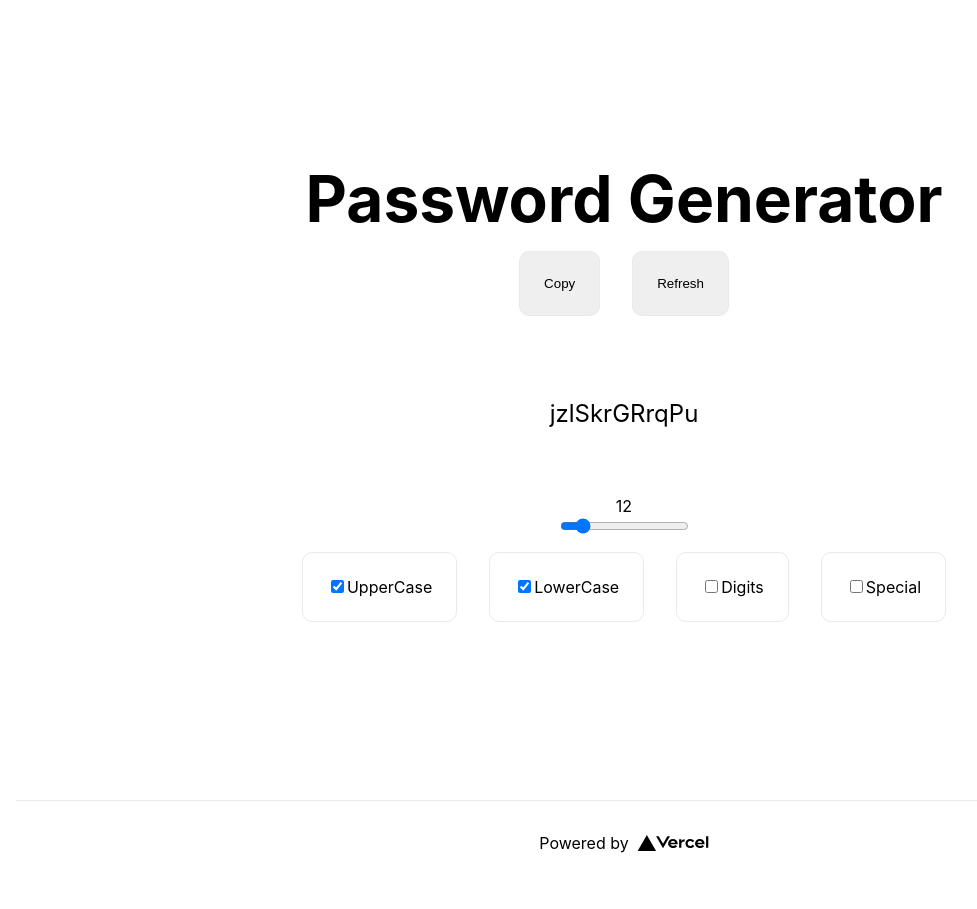
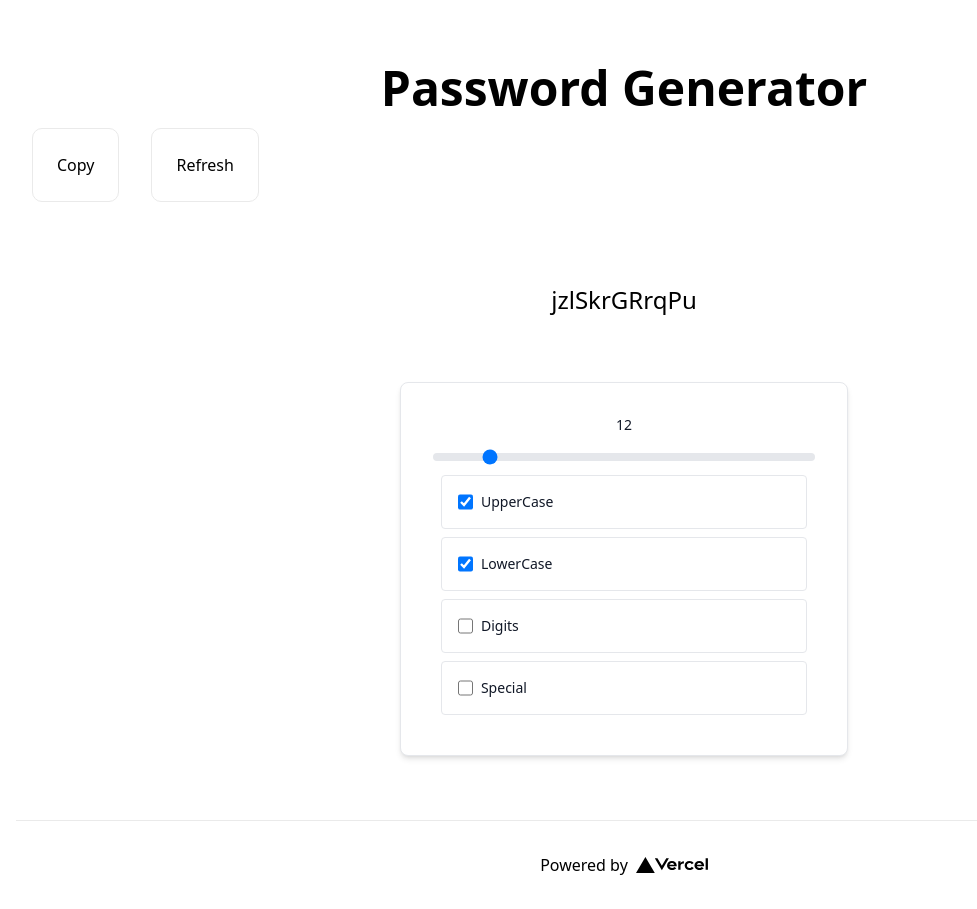
Before and after one commit to luanvenancio/password-generator, a Next.js app: page / in a window 1280 px wide. Shown: the whole page, without its empty margins (16-993 px from the left). Before the commit the page ends 885 px from the top, so only its background shows below. Built offline with nearby package versions, Linux system fonts and the light colour scheme.

Commit message:
Add tailwindcss

```diff
--- a/package.json
+++ b/package.json
@@ -17,8 +17,11 @@
     "@types/node": "18.11.18",
     "@types/react": "18.0.26",
     "@types/react-dom": "18.0.10",
+    "autoprefixer": "^10.4.13",
     "eslint": "8.32.0",
     "eslint-config-next": "^13.1.2",
+    "postcss": "^8.4.21",
+    "tailwindcss": "^3.2.4",
     "typescript": "4.9.4"
   }
 }
--- a/pages/index.tsx
+++ b/pages/index.tsx
@@ -84,9 +84,11 @@ const Home: NextPage = () => {
             </Head>
 
             <main className={styles.main}>
-                <h1 className={styles.title}>Password Generator</h1>
+                <h1 className="text-5xl font-semibold text-center">
+                    Password Generator
+                </h1>
 
-                <div>
+                <div className="container mx-auto">
                     <button
                         type="button"
                         id="copy-button"
@@ -110,32 +112,47 @@ const Home: NextPage = () => {
                     <p className={styles.description}>{password}</p>
                 </div>
 
-                <label htmlFor="pwd-length">{pwdLength}</label>
+                <div className="w-full max-w-md p-4 bg-white border border-gray-200 rounded-lg shadow-md sm:p-6 md:p-8 dark:bg-gray-800 dark:border-gray-700">
+                    <label
+                        htmlFor="pwd-length"
+                        className="block mb-2 text-sm text-center font-medium text-gray-900 dark:text-white"
+                    >
+                        {pwdLength}
+                    </label>
                     <input
                         type="range"
                         id="pwd-length"
                         name="pwd-length"
                         min="4"
                         max="64"
+                        className="w-full h-2 bg-gray-200 rounded-lg appearance-none cursor-pointer dark:bg-gray-700"
                         value={pwdLength}
                         onChange={handleLengthOnChange}
                     />
 
-                <div className={styles.grid}>
                     {options.map(({ name }, index) => {
                         return (
-                            <div className={styles.card} key={index}>
+                            <div
+                                className="flex items-center pl-4 m-2 border border-gray-200 rounded hover:bg-gray-50 dark:border-gray-700"
+                                key={index}
+                            >
                                 <input
                                     type="checkbox"
                                     id={`checkbox-${index}`}
                                     name={name}
                                     value={name}
                                     checked={checkedState[index]}
+                                    className="w-4 h-4 cursor-pointer text-blue-600 bg-gray-100 border-gray-300 rounded focus:ring-blue-500 dark:focus:ring-blue-600 dark:ring-offset-gray-800 focus:ring-2 dark:bg-gray-700 dark:border-gray-600"
                                     onChange={() =>
                                         handleCheckBoxOnChange(index)
                                     }
                                 />
-                                <label htmlFor={name}>{name}</label>
+                                <label
+                                    htmlFor={name}
+                                    className="w-full py-4 ml-2 text-sm font-medium text-gray-900 dark:text-gray-300"
+                                >
+                                    {name}
+                                </label>
                             </div>
                         );
                     })}
--- /dev/null
+++ b/postcss.config.js
@@ -0,0 +1,6 @@
+module.exports = {
+  plugins: {
+    tailwindcss: {},
+    autoprefixer: {},
+  },
+}
--- a/styles/globals.css
+++ b/styles/globals.css
@@ -1,26 +1,3 @@
-html,
-body {
-  padding: 0;
-  margin: 0;
-  font-family: -apple-system, BlinkMacSystemFont, Segoe UI, Roboto, Oxygen,
-    Ubuntu, Cantarell, Fira Sans, Droid Sans, Helvetica Neue, sans-serif;
-}
-
-a {
-  color: inherit;
-  text-decoration: none;
-}
-
-* {
-  box-sizing: border-box;
-}
-
-@media (prefers-color-scheme: dark) {
-  html {
-    color-scheme: dark;
-  }
-  body {
-    color: white;
-    background: black;
-  }
-}
+@tailwind base;
+@tailwind components;
+@tailwind utilities;
--- /dev/null
+++ b/tailwind.config.js
@@ -0,0 +1,11 @@
+/** @type {import('tailwindcss').Config} */
+module.exports = {
+  content: [
+    "./pages/**/*.{js,ts,jsx,tsx}",
+    "./components/**/*.{js,ts,jsx,tsx}",
+  ],
+  theme: {
+    extend: {},
+  },
+  plugins: [],
+}
```
Also changed, not shown: 2 other files (tests, documents, lock files or other folders). Lines whose indentation alone changed are shown as unchanged.
